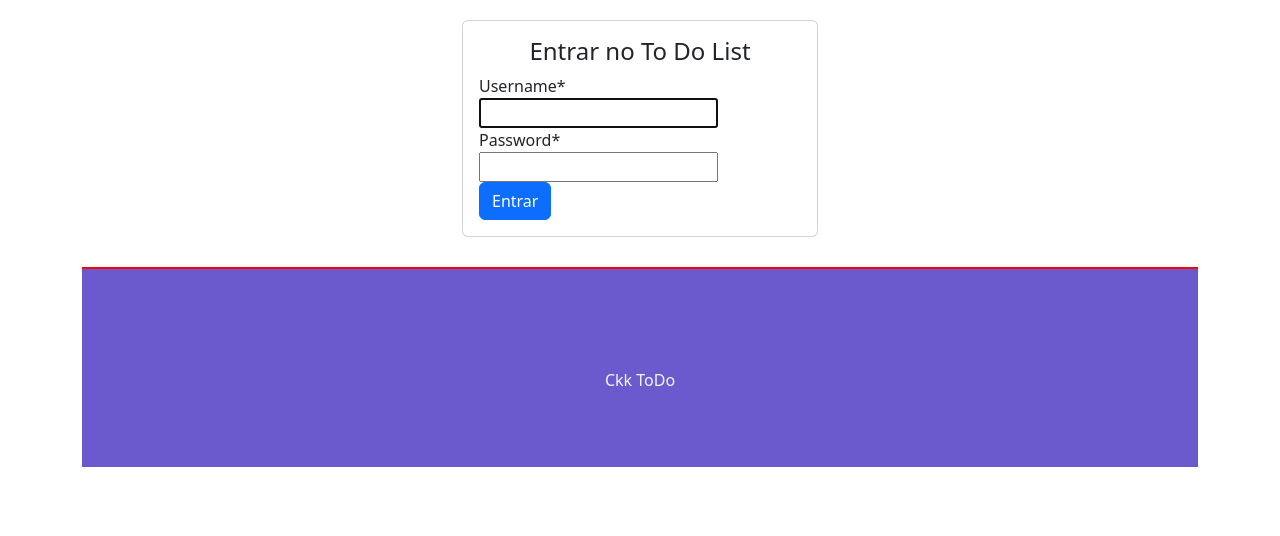
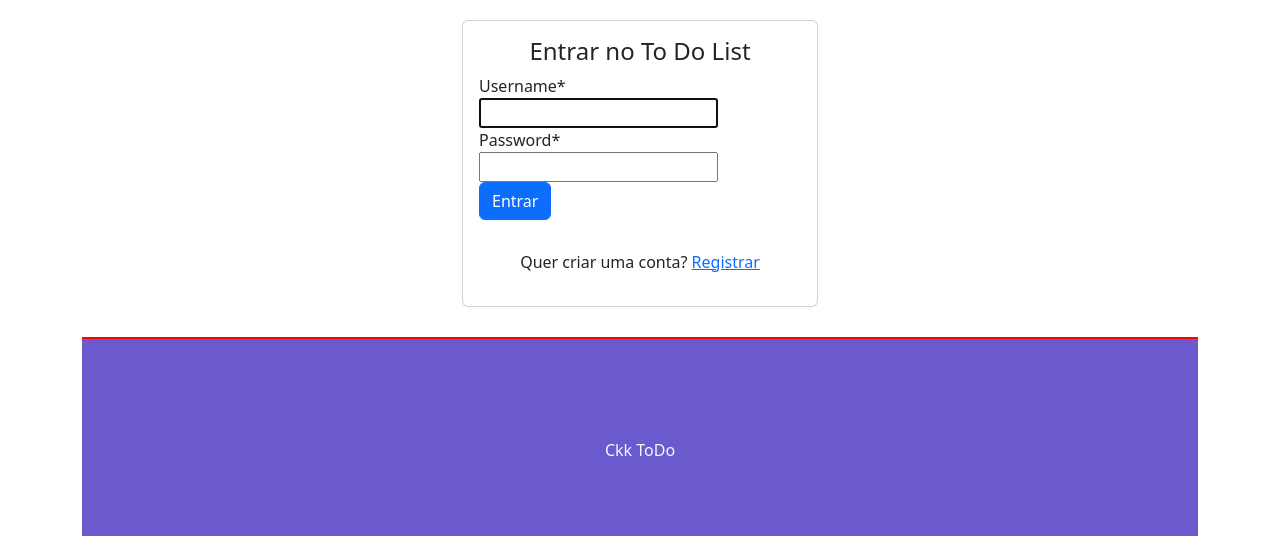
Before and after one commit to Ckk3/django-project-todo, a Django app: page /accounts/login/ in a window 1280 px wide. Shown: the part 57-593 px from the top of the page. Run offline with Django 4.2, Linux system fonts and the light colour scheme; parts of the project's set-up code (start-up, migrations or seed data) failed here and were passed over; some libraries are stand-ins or nearby versions.

Commit message:
created links to register and login

```diff
--- a/todo/tasks/static/css/styles.css
+++ b/todo/tasks/static/css/styles.css
@@ -143,3 +143,8 @@ ul.messages li {
 .auth-card {
     margin-bottom: 30px;
 }
+
+.change-form-p {
+    margin-top: 30px;
+    text-align: center;
+}
--- a/todo/templates/registration/login.html
+++ b/todo/templates/registration/login.html
@@ -17,6 +17,9 @@
                     {{form|crispy}}
                     <button type="submit" class="btn btn-primary btn-block">Entrar</button>
                 </form>
+                <p class="change-form-p">
+                    Quer criar uma conta? <a href="/accounts/register">Registrar</a>
+                </p>
             </div>
         </div>
     </div>
--- a/todo/templates/registration/register.html
+++ b/todo/templates/registration/register.html
@@ -17,6 +17,9 @@
                     {{form|crispy}}
                     <button type="submit" class="btn btn-primary btn-block">Registrar</button>
                 </form>
+                <p class="change-form-p">
+                    Quer tem uma conta? <a href="/accounts/login">Login</a>
+                </p>
             </div>
         </div>
     </div>
```
Also changed, not shown: todo/db.sqlite3.
